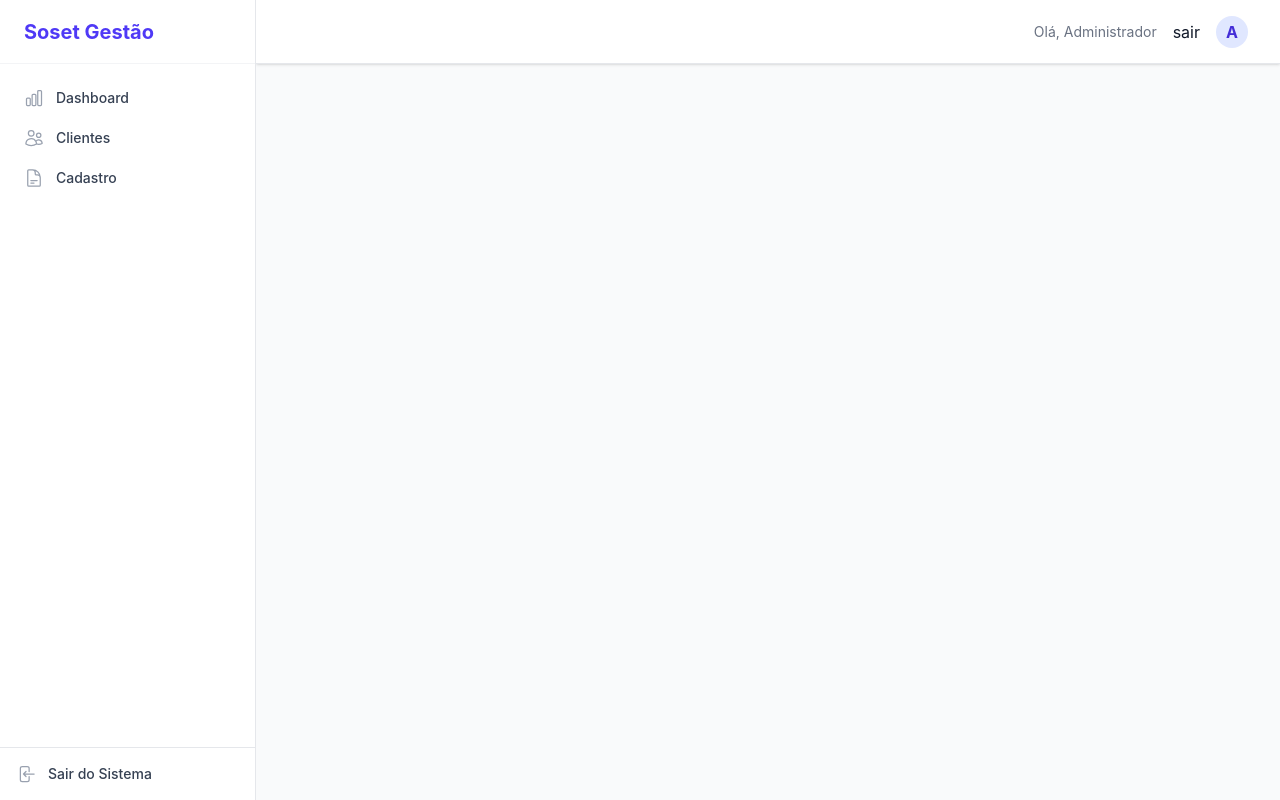
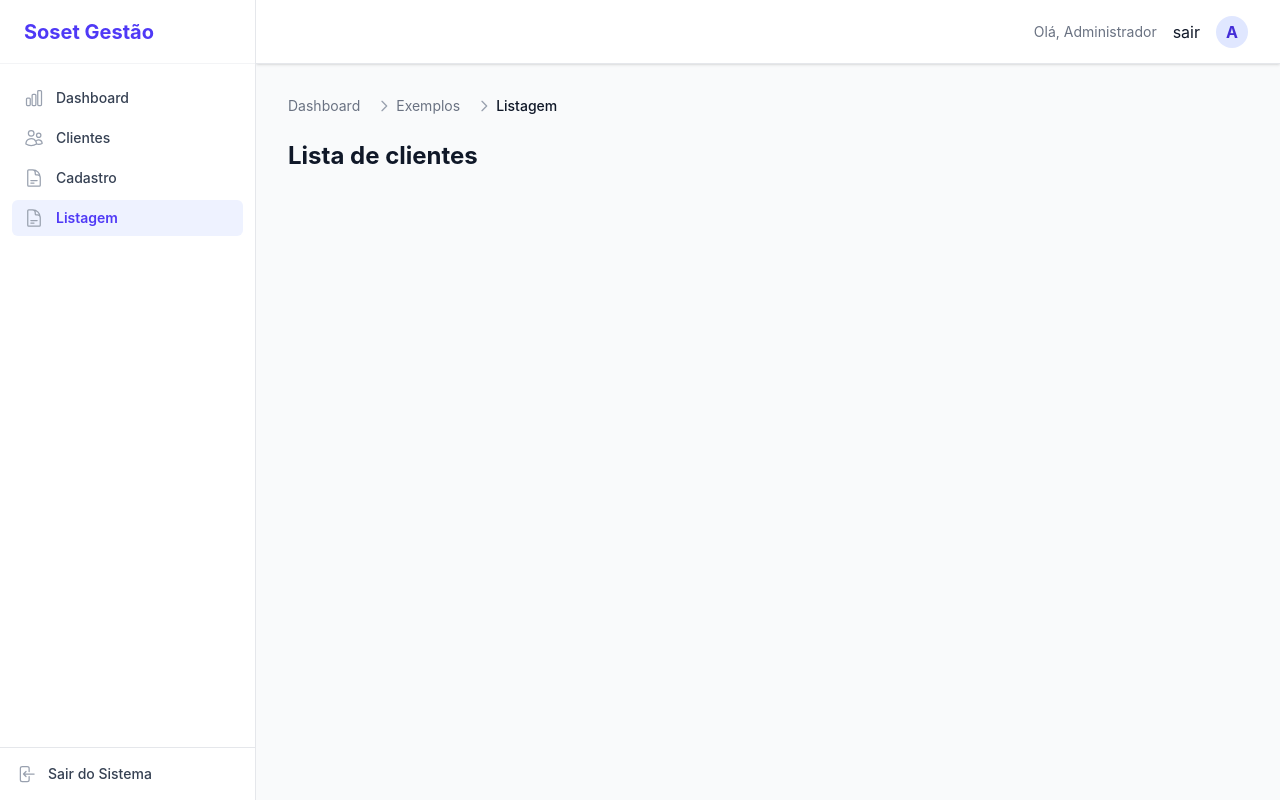
Before and after one commit to grafica-soset/front-admin, a Nuxt app: page /listagem in a window 1280 px wide. Built offline with nearby package versions, Linux system fonts and the light colour scheme.

Commit message:
Adicionar listagem

```diff
--- a/app/layouts/default.vue
+++ b/app/layouts/default.vue
@@ -23,6 +23,11 @@ const menuItems = [
   {
     name: 'Cadastro',
     path: '/cadastro',
+    icon: '<svg fill="none" viewBox="0 0 24 24" stroke-width="1.5" stroke="currentColor"><path stroke-linecap="round" stroke-linejoin="round" d="M19.5 14.25v-2.625a3.375 3.375 0 00-3.375-3.375h-1.5A1.125 1.125 0 0113.5 7.125v-1.5a3.375 3.375 0 00-3.375-3.375H8.25m0 12.75h7.5m-7.5 3H12M10.5 2.25H5.625c-.621 0-1.125.504-1.125 1.125v17.25c0 .621.504 1.125 1.125 1.125h12.75c.621 0 1.125-.504 1.125-1.125V11.25a9 9 0 00-9-9z" /></svg>'
+  },
+  {
+    name: 'Listagem',
+    path: '/listagem',
     icon: '<svg fill="none" viewBox="0 0 24 24" stroke-width="1.5" stroke="currentColor"><path stroke-linecap="round" stroke-linejoin="round" d="M19.5 14.25v-2.625a3.375 3.375 0 00-3.375-3.375h-1.5A1.125 1.125 0 0113.5 7.125v-1.5a3.375 3.375 0 00-3.375-3.375H8.25m0 12.75h7.5m-7.5 3H12M10.5 2.25H5.625c-.621 0-1.125.504-1.125 1.125v17.25c0 .621.504 1.125 1.125 1.125h12.75c.621 0 1.125-.504 1.125-1.125V11.25a9 9 0 00-9-9z" /></svg>'
   },
 
--- /dev/null
+++ b/app/pages/listagem.vue
@@ -0,0 +1,30 @@
+<script setup lang="ts">
+import { ref } from 'vue'
+
+const breadcrumbItems = [
+  { label: 'Exemplos', to: '/' },
+  { label: 'Listagem' } // Sem "to", renderiza como texto atual
+]
+
+
+useHead({
+  title: 'Tela de exemplo de listagem'
+})
+</script>
+
+<template>
+  <div class="max-w-5xl mx-auto">
+
+    <UiBreadcrumb :items="breadcrumbItems" />
+
+    <UiPageHeader title="Lista de clientes">
+    </UiPageHeader>
+
+
+
+  </div>
+</template>
+
+<style scoped>
+/* Estilos extra apenas para este componente podem vir aqui, mas usamos as globais no main.css */
+</style>
```
